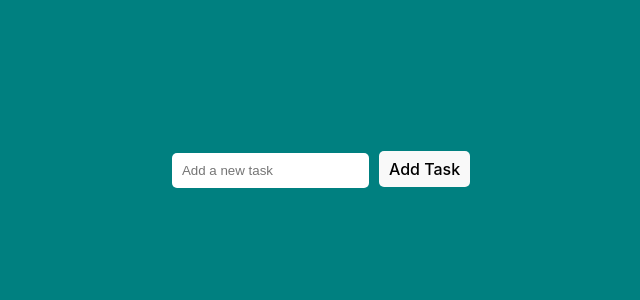
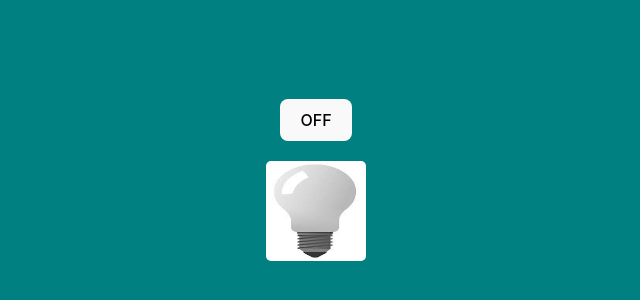
Before and after one commit to ashrafbd1496/react-js, a React (Vite) app: page / in a window 1280 px wide. Shown: the part 220-520 px from the top of the page, without its empty margins (324-964 px from the left). Built offline with nearby package versions, Linux system fonts and the light colour scheme.

Commit message:
Bulb on Off using toggle button

```diff
--- a/src/App.jsx
+++ b/src/App.jsx
@@ -1,13 +1,12 @@
 import { createElement, useState } from "react";
 import reactLogo from "./assets/react.svg";
 import "./App.css";
-import TodoList from "./componets/react-states/TodoList/TodoList";
-
+import Toggle from "./componets/react-states/Toggle/Toggle";
 
 function App() {
   return (
     <>
-      <TodoList />
+      <Toggle />
     </>
   );
 }
--- /dev/null
+++ b/src/componets/react-states/Toggle/Toggle.jsx
@@ -0,0 +1,22 @@
+import React, { useState } from "react";
+import "../style.css";
+
+function Toggle() {
+  const [isOn, setIsOn] = useState(false);
+
+  const toggle = () => {
+    setIsOn(!isOn);
+  };
+  return (
+    <div>
+      <button className="onOffBtn" onClick={toggle}>{isOn ? "ON" : "OFF"}</button>
+      <div className="onOffdiv">
+        <img src={isOn ? "/ONbulb.jpg" : "/OFFbulb.jpg"}
+          alt={isOn ? "Bulb is ON" : "Bulb is OFF"}
+          style={{ width: "100px", height: "100px" }}
+        />
+      </div>
+    </div>
+  );
+}
+export default Toggle;
--- a/src/componets/react-states/style.css
+++ b/src/componets/react-states/style.css
@@ -33,3 +33,9 @@ li{
 li:first-child{
     margin-top: 20px;
 }
+.onOffBtn{
+    margin-bottom: 20px;
+}
+.onOffdiv img{
+    border-radius: 5px ;
+}
```
Also changed, not shown: public/OFFbulb.jpg (added), public/ONbulb.jpg (added).
